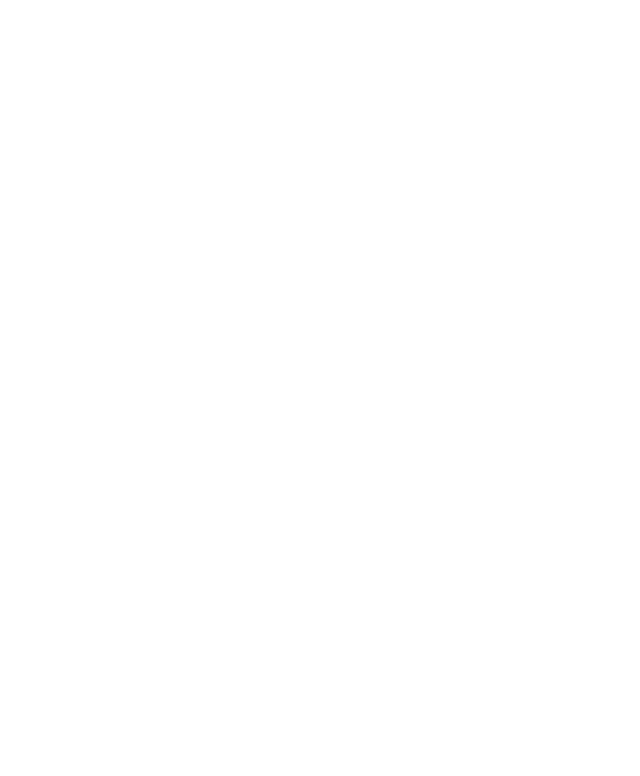
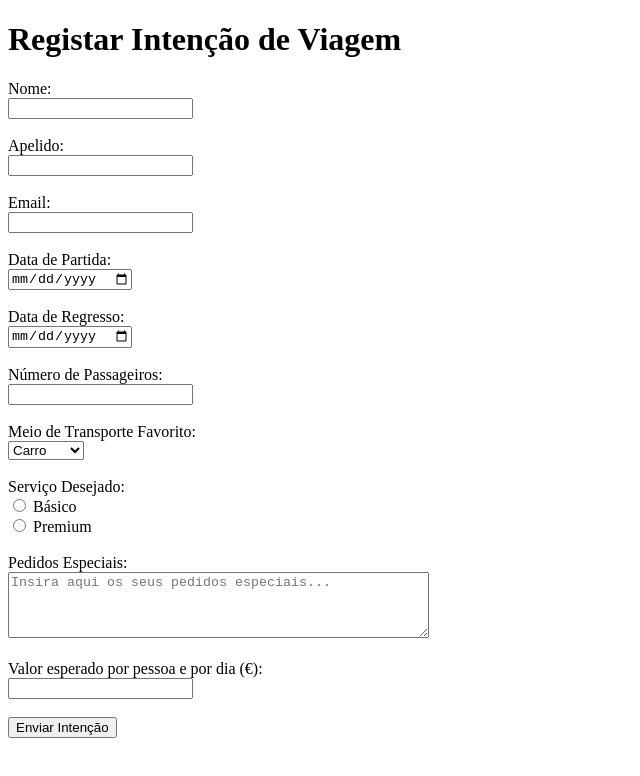
Before and after one commit to afonsoquartau/afonsoquartau.github.io, a plain HTML site: page lab3/viagem.html in a window 1280 px wide. Shown: the whole page, without its empty margins (0-640 px from the left). Drawn offline with Linux system fonts and the light colour scheme.

Commit message:
adicionei o file viagem

```diff
--- a/lab3/viagem.html
+++ b/lab3/viagem.html
@@ -1 +1,52 @@
-<h2></h2>
+<!DOCTYPE html>
+<html lang="pt">
+<head>
+    <meta charset="UTF-8">
+    <title>Viagem até Alfragide</title>
+</head>
+<body>
+    <h1>Registar Intenção de Viagem</h1>
+
+    <form action="/submit-intencao-viagem" method="POST">
+        <label for="nome">Nome:</label><br>
+        <input type="text" id="nome" name="nome" required><br><br>
+
+        <label for="apelido">Apelido:</label><br>
+        <input type="text" id="apelido" name="apelido" required><br><br>
+
+        <label for="email">Email:</label><br>
+        <input type="email" id="email" name="email" required><br><br>
+
+        <label for="dataPartida">Data de Partida:</label><br>
+        <input type="date" id="dataPartida" name="dataPartida" required><br><br>
+
+        <label for="dataRegresso">Data de Regresso:</label><br>
+        <input type="date" id="dataRegresso" name="dataRegresso" required><br><br>
+
+        <label for="numPassageiros">Número de Passageiros:</label><br>
+        <input type="number" id="numPassageiros" name="numPassageiros" min="1" required><br><br>
+
+        <label for="transporteFavorito">Meio de Transporte Favorito:</label><br>
+        <select id="transporteFavorito" name="transporteFavorito" required>
+            <option value="carro">Carro</option>
+            <option value="comboio">Comboio</option>
+            <option value="aviao">Avião</option>
+            <option value="outros">Outros</option>
+        </select><br><br>
+
+        <label>Serviço Desejado:</label><br>
+        <input type="radio" id="basico" name="servico" value="basico" required>
+        <label for="basico">Básico</label><br>
+        <input type="radio" id="premium" name="servico" value="premium" required>
+        <label for="premium">Premium</label><br><br>
+
+        <label for="pedidosEspeciais">Pedidos Especiais:</label><br>
+        <textarea id="pedidosEspeciais" name="pedidosEspeciais" rows="4" cols="50" placeholder="Insira aqui os seus pedidos especiais..."></textarea><br><br>
+
+        <label for="valorPorPessoa">Valor esperado por pessoa e por dia (€):</label><br>
+        <input type="number" id="valorPorPessoa" name="valorPorPessoa" step="0.01" min="0" required><br><br>
+
+        <button type="submit">Enviar Intenção</button>
+    </form>
+</body>
+</html>
```
Also changed, not shown: lab3/quizz.html (+1 -1 lines).
